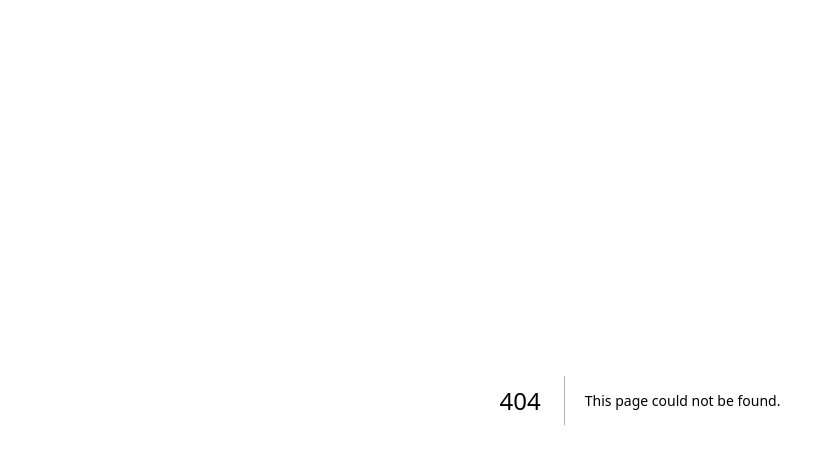
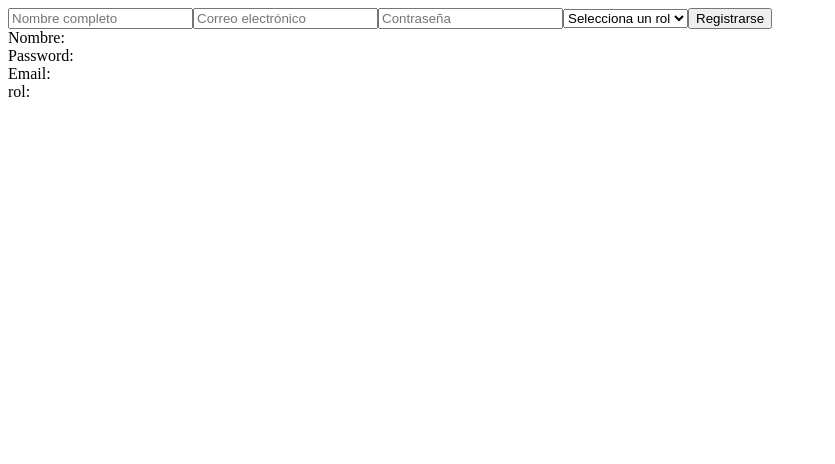
Before and after one commit to andres123456835/nextJS, a Next.js app in the folder practica_web/: page /register in a window 1280 px wide. Before the commit this address had no page. Shown: the top 464 px of the page, without its empty margins (0-835 px from the left). Built offline with nearby package versions, Linux system fonts and the light colour scheme.

Commit message:
corregir los errores login_registro

```diff
--- a/practica_web/components/header.js
+++ b/practica_web/components/header.js
@@ -6,7 +6,7 @@ export default function Header() {
             <nav>
                 <a href="/">Inicio</a>
                 <a href="/about">Acerca de</a>
-                <Link href="/profile">Perfil</Link>
+                <Link href="/login">Perfil</Link>
             </nav>
         </header>
     );
--- a/practica_web/package.json
+++ b/practica_web/package.json
@@ -11,6 +11,7 @@
   "dependencies": {
     "bcryptjs": "^2.4.3",
     "jsonwebtoken": "^9.0.2",
+    "jws": "^4.0.0",
     "jwt-decode": "^4.0.0",
     "next": "14.0.4",
     "next-auth": "^4.24.5",
--- a/practica_web/pages/api/login.js
+++ b/practica_web/pages/api/login.js
@@ -33,7 +33,7 @@ export default async function handler(req, res) {
     // Si las credenciales son correctas, genera un token incluyendo el rol
     const token = jwt.sign(
         { email: email, role: user.role },
-        'WEB', // Asegúrate de usar una clave secreta más segura en producción
+        'HOLA', // Asegúrate de usar una clave secreta más segura en producción
         { expiresIn: '1h' }
     );
 
--- a/practica_web/pages/api/user.js
+++ b/practica_web/pages/api/user.js
@@ -11,7 +11,7 @@ export default function handler(req, res) {
             return res.status(401).send('Token no proporcionado');
         }
 
-        jwt.verify(token, 'WEB', (err, decodedUser) => {
+        jwt.verify(token, 'HOLA', (err, decodedUser) => {
             if (err) {
                 return res.status(403).send('Token inválido o expirado');
             }
--- /dev/null
+++ b/practica_web/pages/register.js
@@ -0,0 +1,100 @@
+import { useState } from 'react';
+
+const RegisterPage = () => {
+    const [formData, setFormData] = useState({
+        name: '',
+        email: '',
+        password: '',
+        role: '',
+    });
+
+    const [jsondata, setjsondata] = useState({
+        name: '',
+        email: '',
+        password: '',
+        role: '',
+    });
+
+    const handleChange = (e) => {
+        const { name, value } = e.target;
+        setFormData({ ...formData, [name]: value });
+    };
+
+    const handleSubmit = async (e) => {
+        e.preventDefault();
+        try {
+            const response = await fetch('/api/register', {
+                method: 'POST',
+                headers: {
+                    'Content-Type': 'application/json',
+                },
+                body: JSON.stringify(formData),
+            });
+            const data = await response.json();
+            console.log(data); // Aquí puedes manejar la respuesta
+            if(response.status == 201){
+                setjsondata(formData);
+            }else{
+                setjsondata({
+                    name: '',
+                    email: '',
+                    password: '',
+                    role:'',
+                });
+            }
+
+
+        } catch (error) {
+            console.error(error);
+        }
+    };
+
+    return (
+        <div>
+            <form onSubmit={handleSubmit}>
+                <input
+                    type="text"
+                    name="name"
+                    placeholder="Nombre completo"
+                    value={formData.name}
+                    onChange={handleChange}
+                    required
+                />
+                <input
+                    type="email"
+                    name="email"
+                    placeholder="Correo electrónico"
+                    value={formData.email}
+                    onChange={handleChange}
+                    required
+                />
+                <input
+                    type="password"
+                    name="password"
+                    placeholder="Contraseña"
+                    value={formData.password}
+                    onChange={handleChange}
+                    required
+                />
+                <select
+                    name="role"
+                    value={formData.role}
+                    onChange={handleChange}
+                    required
+                >
+                    <option value="">Selecciona un rol</option>
+                    <option value="customer">Cliente</option>
+                    <option value="merchant">Comerciante</option>
+                </select>
+                <button type="submit">Registrarse</button>
+            </form>
+
+            <label>Nombre:{jsondata.name}</label><br/>
+            <label>Password:{jsondata.password}</label><br/>
+            <label>Email:{jsondata.email}</label><br/>
+            <label>rol:{jsondata.role}</label>
+        </div>
+    );
+};
+
+export default RegisterPage;
```
Also changed, not shown: practica_web/data/users.json (+8 -1 lines), practica_web/pages/login.js (+12 -6 lines), 1 other file (tests, documents, lock files or other folders).
